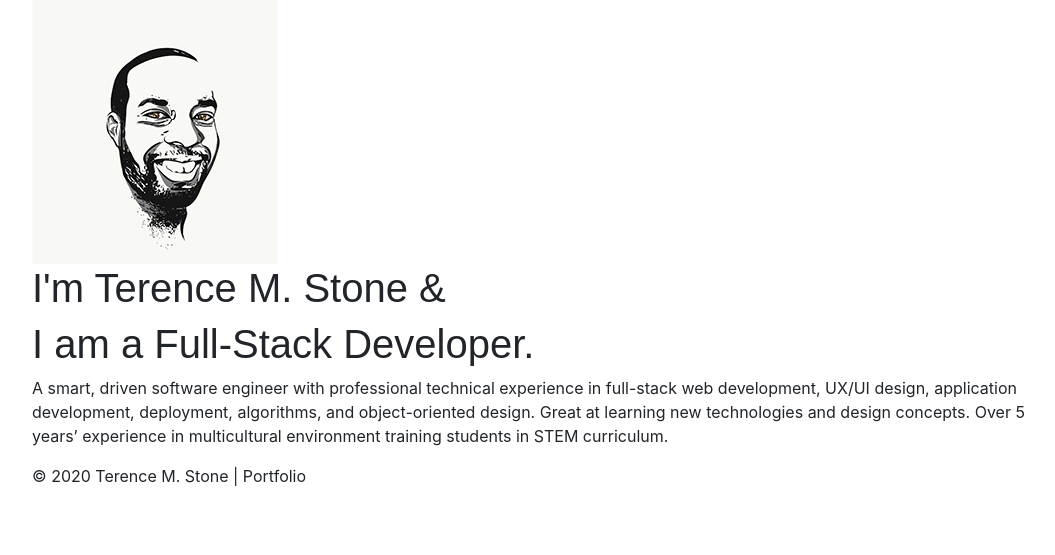
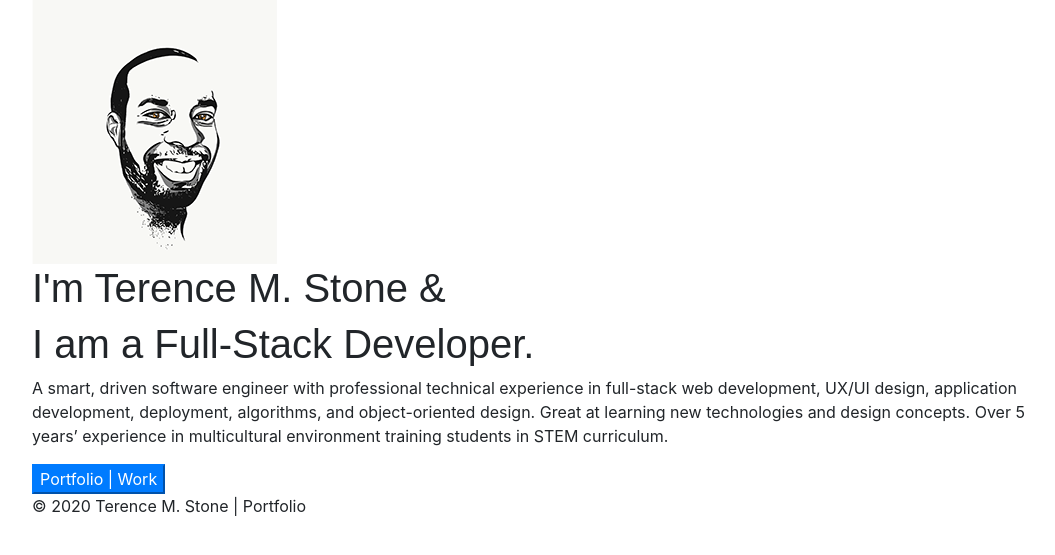
Before and after one commit to Tmstone/Portfolio, a Flask app: page / in a window 1280 px wide. Shown: the part 129-684 px from the top of the page, without its empty margins (111-1166 px from the left). Run offline with Flask 2, Linux system fonts and the light colour scheme; parts of the project's set-up code (start-up, migrations or seed data) failed here and were passed over; some libraries are stand-ins or nearby versions.

Commit message:
adding direct link to portfolio page

```diff
--- a/templates/index.html
+++ b/templates/index.html
@@ -29,7 +29,7 @@
                     <p>A smart, driven software engineer with professional technical experience in full-stack web development, UX/UI design, application development, deployment, algorithms, and object-oriented design. Great at learning new technologies and design concepts. Over 5 years’ experience in multicultural environment training students in STEM curriculum.</p>
                </div>
                <div class="section">
-
+                    <button class="btn-primary" id="work">Portfolio | Work</button>
                </div>
                <div class="footer">
                     <p>&copy; 2020 Terence M. Stone | Portfolio</p>
```
